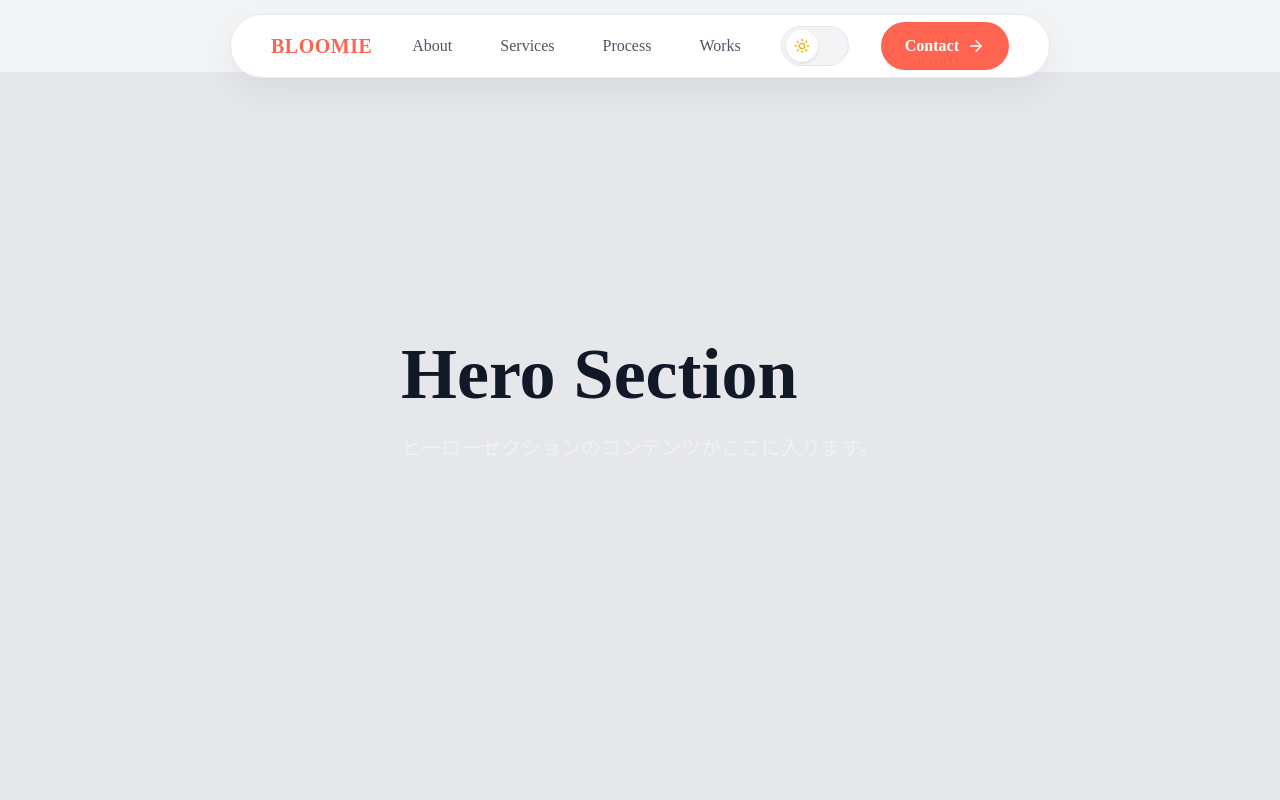
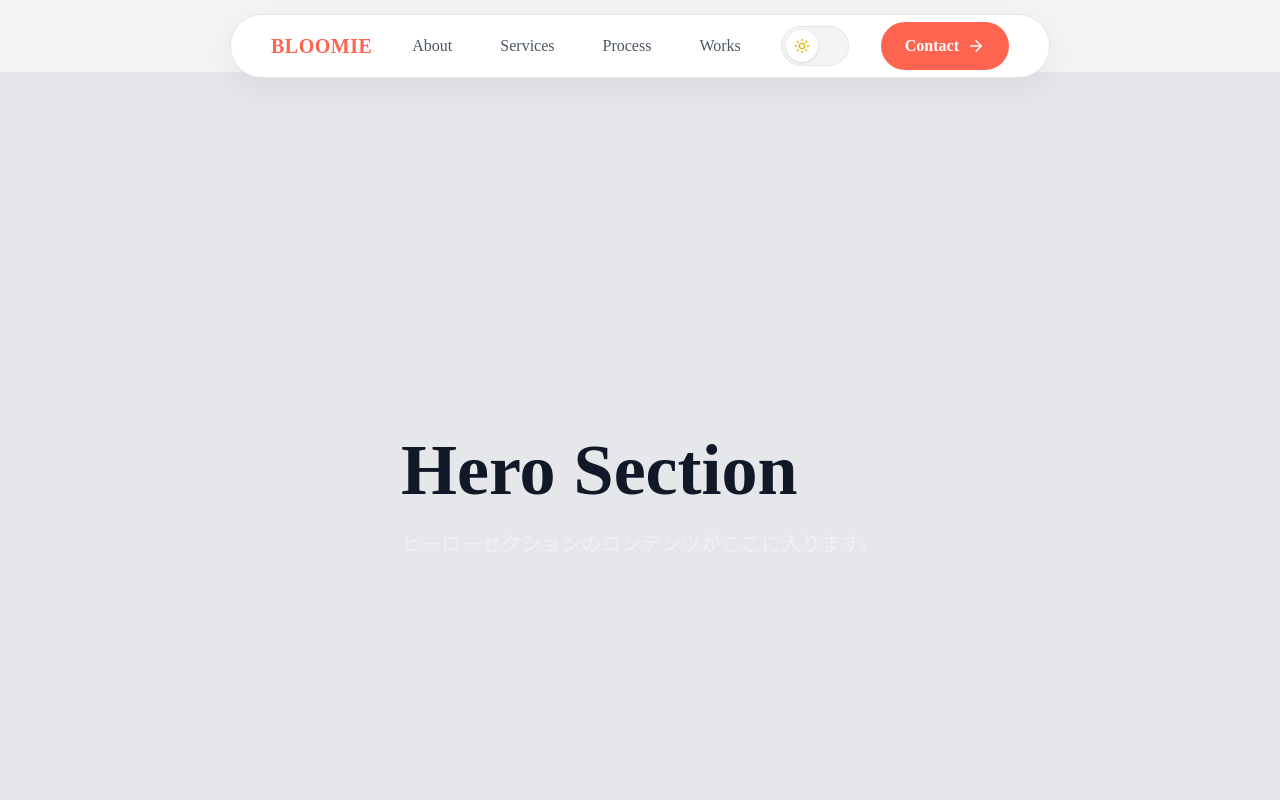
Before and after one commit to micci184/bloomie, a Next.js app: page / in a window 1280 px wide. Shown: the top 800 px of the page. Built offline with nearby package versions, Linux system fonts and the light colour scheme.

Commit message:
fix(layout): ヘッダーがコンテンツに被る問題を修正
- main タグに pt-24 (96px) の上部余白を追加
- 固定ヘッダーの高さ分のスペースを確保

```diff
--- a/src/app/page.tsx
+++ b/src/app/page.tsx
@@ -7,7 +7,7 @@ import { Footer } from '@/components/sections/Footer';
 
 export default function Home() {
   return (
-    <main>
+    <main className="pt-24">
       <Hero />
       <About />
       <Services />
```
